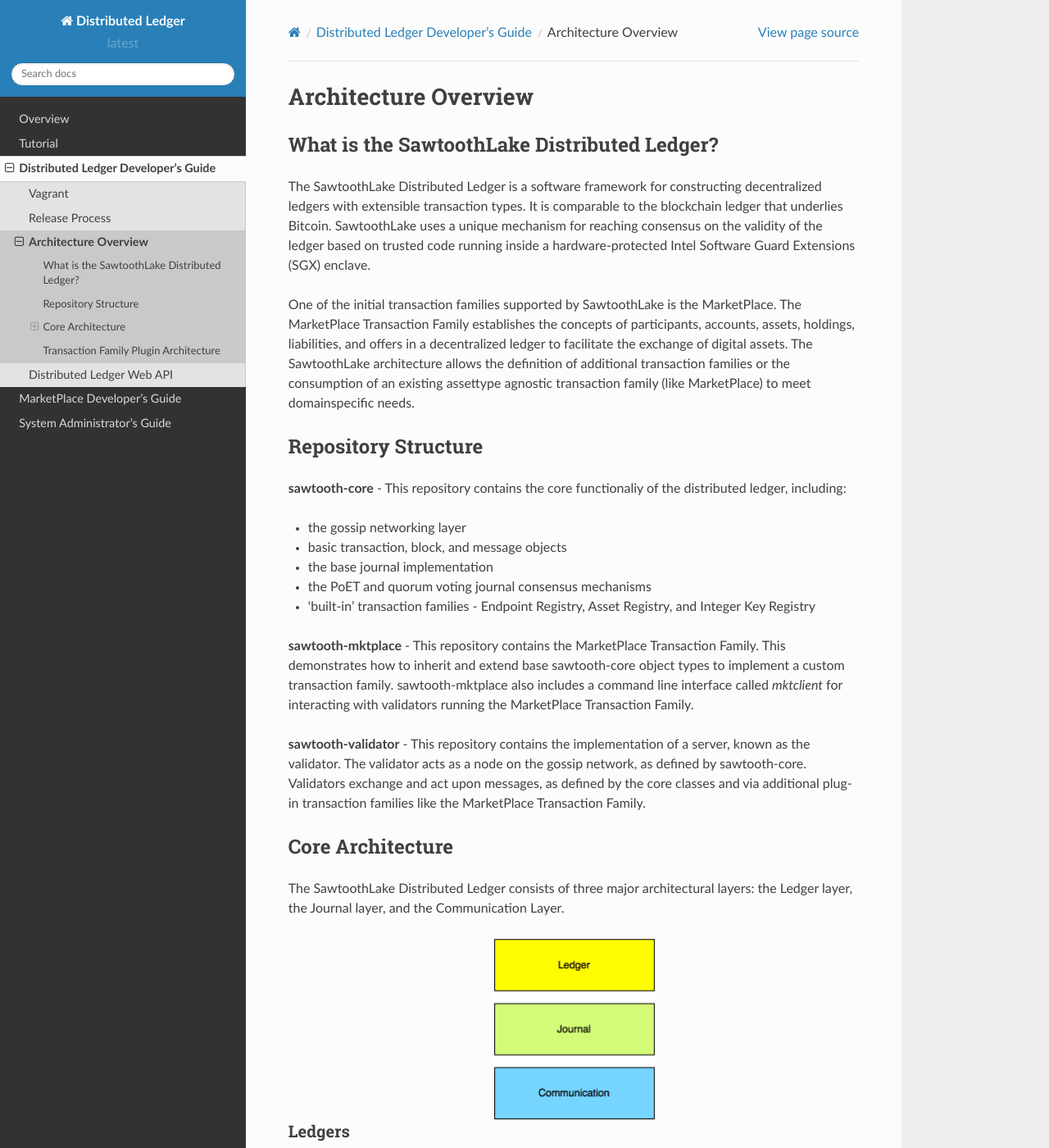
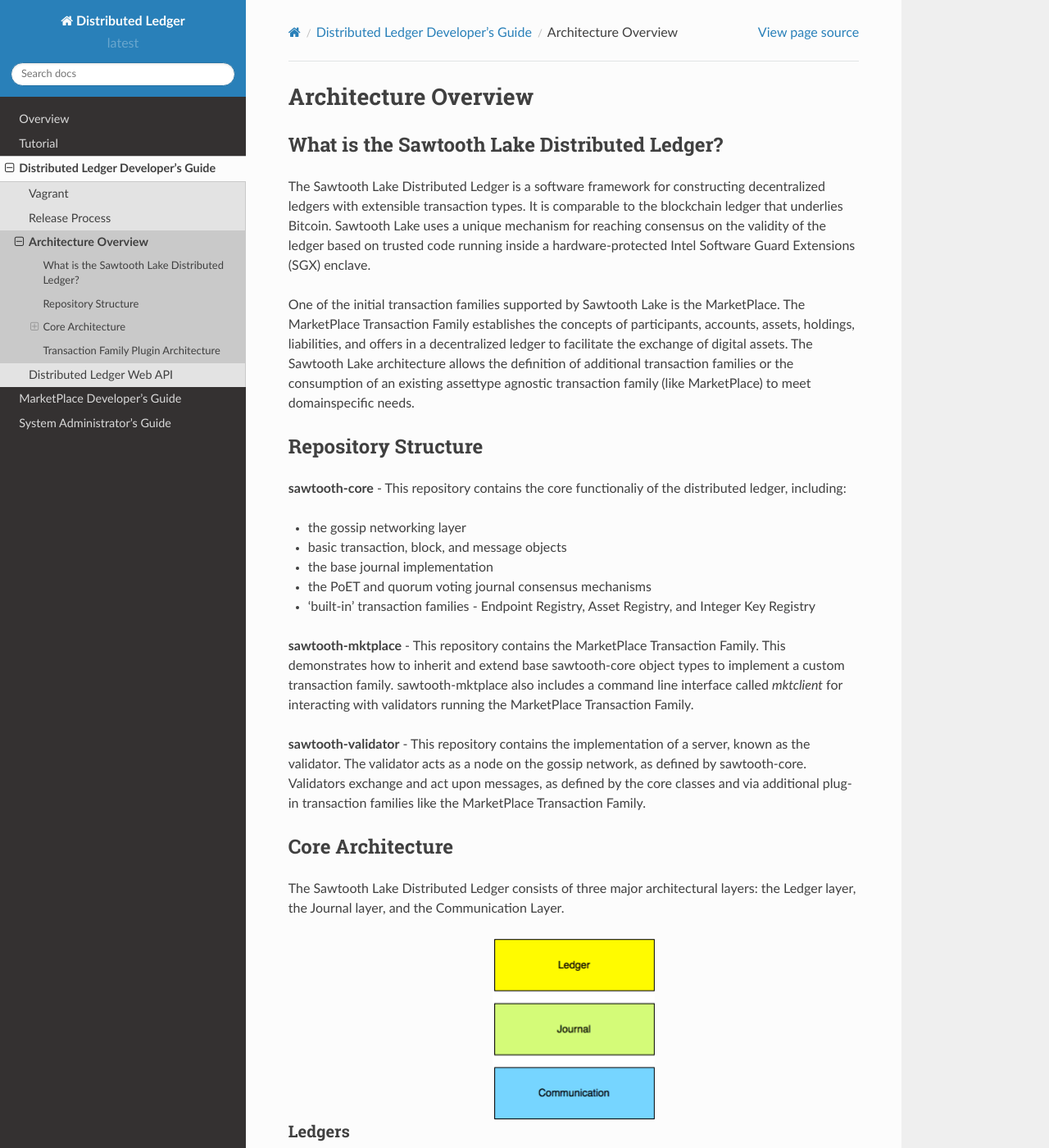
Before and after one commit to hyperledger-archives/sawtooth-core, a Sphinx documentation site: the page built from source/sawtooth_developers_guide/architecture_overview.rst, in a window 1280 px wide and 1400 px high. Shown: the whole window at 82% size. Built offline with Sphinx 7.4.7 and the Read the Docs theme 2.0.0, drawn with Linux system fonts in a browser that asks for light colours; pages that are not in the unit, such as notebooks, are missing from menus; some of the changed text lies outside the part shown.

Commit message:
Change SawtoothLake instances to Sawtooth Lake

```diff
--- a/source/sawtooth_developers_guide/architecture_overview.rst
+++ b/source/sawtooth_developers_guide/architecture_overview.rst
@@ -1,21 +1,21 @@
 Architecture Overview
 *********************
 
-What is the SawtoothLake Distributed Ledger?
+What is the Sawtooth Lake Distributed Ledger?
 ============================================
 
-The SawtoothLake Distributed Ledger is a software framework for
+The Sawtooth Lake Distributed Ledger is a software framework for
 constructing decentralized ledgers with extensible transaction
 types. It is comparable to the blockchain ledger that underlies
-Bitcoin. SawtoothLake uses a unique mechanism for reaching consensus
+Bitcoin. Sawtooth Lake uses a unique mechanism for reaching consensus
 on the validity of the ledger based on trusted code running inside a
 hardware-protected Intel Software Guard Extensions (SGX) enclave.
 
-One of the initial transaction families supported by SawtoothLake is
+One of the initial transaction families supported by Sawtooth Lake is
 the MarketPlace. The MarketPlace Transaction Family establishes the
 concepts of participants, accounts, assets, holdings, liabilities,
 and offers in a decentralized ledger to facilitate the exchange of
-digital assets. The SawtoothLake architecture allows the definition
+digital assets. The Sawtooth Lake architecture allows the definition
 of additional transaction families or the consumption of an existing
 asset­type agnostic transaction family (like MarketPlace) to meet
 domain­specific needs.
@@ -50,7 +50,7 @@
 Core Architecture
 =================
 
-The SawtoothLake Distributed Ledger consists of three major
+The Sawtooth Lake Distributed Ledger consists of three major
 architectural layers: the Ledger layer, the Journal layer, and the
 Communication Layer.
 
@@ -101,13 +101,13 @@
 Consensus Mechanisms
 ~~~~~~~~~~~~~~~~~~~~
 
-SawtoothLake contains two consensus implementations: PoET and Quorum
+Sawtooth Lake contains two consensus implementations: PoET and Quorum
 Voting.
 
 PoET and SGX
 ::::::::::::
 
-The SawtoothLake Distributed Ledger provides a unique mechanism to
+The Sawtooth Lake Distributed Ledger provides a unique mechanism to
 ensure fairness in the node lottery. Instead of a Proof-of-Work
 competition amongst nodes, Sawtooth Lake implements a
 Proof-of-Elapsed-Time (PoET) algorithm for distributed consensus.
```
